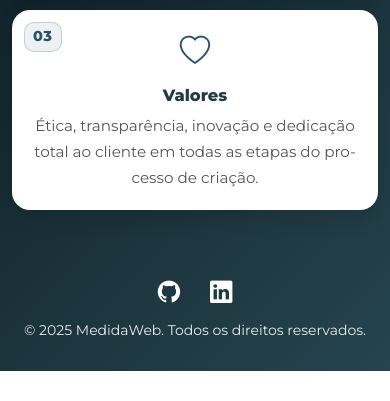
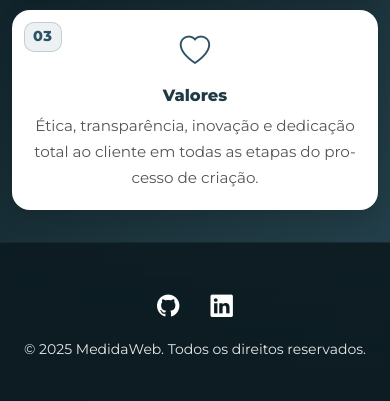
Before and after one commit to VitorGoldner/site_inst_meu, a Flask app: page /sobre in a window 390 px wide. Shown: the part 943-1344 px from the top of the page. Before the commit the page ends 1314 px from the top, so only its background shows below. Run offline with Flask 3, Linux system fonts and the light colour scheme.

Commit message:
fix(footer): ícones GitHub/LinkedIn 100% dentro do rodapé (desktop+mobile) + faixa de fundo; ajustes de respiro

```diff
--- a/templates/base.html
+++ b/templates/base.html
@@ -80,40 +80,42 @@
     }
     .gallery img:hover { transform: scale(1.05); box-shadow: 0 8px 25px rgba(0,0,0,0.25); }
 
-    /* ---------- FOOTER (corrigido) ---------- */
-    footer.site-footer {
-      background: transparent;
-      color: #fff;
-      padding: 30px 0;
+    /* ---------- FOOTER (fix: tudo fica dentro da faixa) ---------- */
+footer.site-footer{
+  /* cria uma faixa de fundo escura pro rodapé inteiro */
+  background: linear-gradient(180deg, rgba(12,27,33,.92), rgba(12,27,33,.97));
+  border-top: 1px solid rgba(255,255,255,0.06);
+  padding: 28px 0 30px;
   position: relative;
+  isolation: isolate;     /* novo contexto, evita “vazar” efeitos de cima */
+  overflow: hidden;       /* impede qualquer transbordo */
 }
 .site-footer .footer-inner{
-      display: flex;
-      flex-direction: column;
-      align-items: center;
-      justify-content: center;
-      gap: .5rem;          /* controla o espaço entre ícones e o texto */
+  display:flex; flex-direction:column; align-items:center; justify-content:center;
+  gap:.65rem;
+  width:100%; margin:0 auto;
+  padding: 6px 12px 0;    /* 🔧 empurra os ícones alguns px abaixo da borda/topo */
+  min-height: 96px;
+}
+.site-footer .social{
+  display:flex; align-items:center; justify-content:center; flex-wrap:wrap;
+  gap:.6rem; margin:0;    /* sem margem que possa “colar” no topo do footer */
 }
 .site-footer .social a{
-      color: #fff;
-      display: inline-flex;
-      align-items: center; justify-content: center;
-      width: 40px; height: 40px;
-      font-size: 1.4rem;
-      margin: 0 .25rem;
-      border-radius: 8px;
-      line-height: 1;
-      transition: transform .2s ease, color .2s ease, background-color .2s ease;
+  color:#fff;
+  display:inline-flex; align-items:center; justify-content:center;
+  width:42px; height:42px; font-size:1.35rem; border-radius:10px;
+  line-height:1;
+  /* sem translateY no hover: nada “sobe” pra fora do footer */
+  transition: color .2s ease, background-color .2s ease;
 }
-    .site-footer .social a:hover{
-      color: var(--accent);
-      background: rgba(255,255,255,0.06);
-      transform: translateY(-2px);
-    }
-    .site-footer small{
-      display: block;
-      margin: 0;
-      opacity: .9;
+.site-footer .social a:hover{ color:var(--accent); background:rgba(255,255,255,.06); }
+.site-footer small{ display:block; margin:0; opacity:.9; text-align:center; }
+
+/* mobile — só mais respiro no bottom (safe area) e ícones 44px */
+@media (max-width: 991.98px){
+  footer.site-footer{ padding-bottom: calc(34px + env(safe-area-inset-bottom, 0px)); }
+  .site-footer .social a{ width:44px; height:44px; font-size:1.4rem; }
 }
 
     /* ---------- Mobile Styles ---------- */
@@ -140,7 +142,7 @@
         backdrop-filter: blur(2px);
         opacity: 0; visibility: hidden;
         transition: opacity .2s ease;
-        z-index: 1100; /* abaixo da navbar (1200) porém acima do conteúdo */
+        z-index: 1100;
       }
       .menu-backdrop.show { opacity: 1; visibility: visible; }
 
@@ -158,6 +160,12 @@
       }
 
       .site-wrapper { padding-top: 90px; }
+
+      /* Footer: safe-area e ícones um pouco maiores */
+      footer.site-footer{
+        padding-bottom: calc(34px + env(safe-area-inset-bottom, 0px));
+      }
+      .site-footer .social a{ width: 44px; height: 44px; font-size: 1.4rem; }
     }
   </style>
 </head>
@@ -194,12 +202,16 @@
     {% block content %}{% endblock %}
   </div>
 
-  <!-- Footer (corrigido) -->
-  <footer class="site-footer">
+  <!-- Footer -->
+  <footer class="site-footer" role="contentinfo">
     <div class="container footer-inner text-center">
-      <div class="social">
-        <a href="https://github.com/VitorGoldner" target="_blank" rel="noopener" aria-label="GitHub"><i class="bi bi-github"></i></a>
-        <a href="https://www.linkedin.com/in/vitorgoldner" target="_blank" rel="noopener" aria-label="LinkedIn"><i class="bi bi-linkedin"></i></a>
+      <div class="social" aria-label="Redes sociais">
+        <a href="https://github.com/VitorGoldner" target="_blank" rel="noopener" aria-label="GitHub">
+          <i class="bi bi-github"></i>
+        </a>
+        <a href="https://www.linkedin.com/in/vitorgoldner" target="_blank" rel="noopener" aria-label="LinkedIn">
+          <i class="bi bi-linkedin"></i>
+        </a>
       </div>
       <small>&copy; {{ 2025 }} MedidaWeb. Todos os direitos reservados.</small>
     </div>
```
Lines whose indentation alone changed are shown as unchanged.
